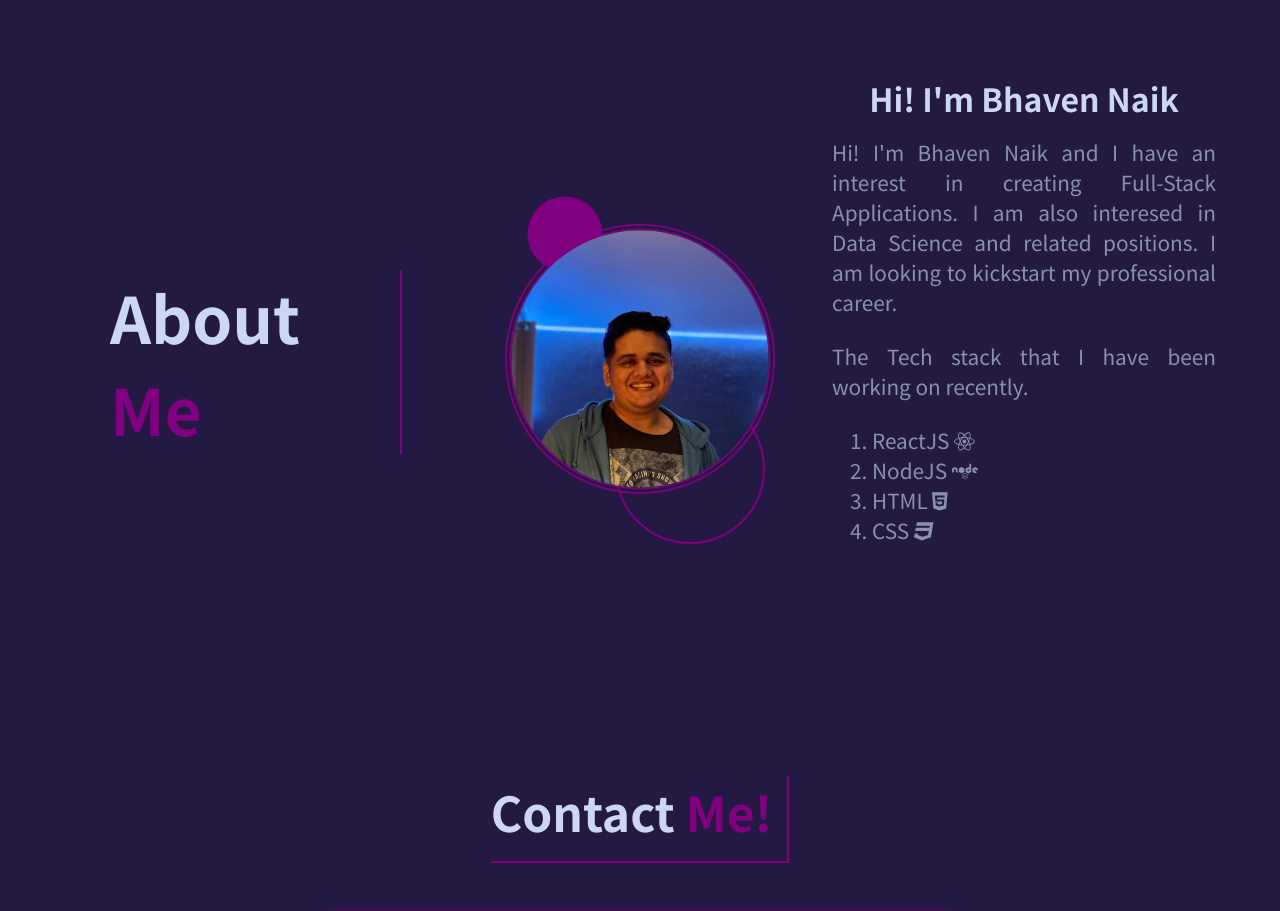
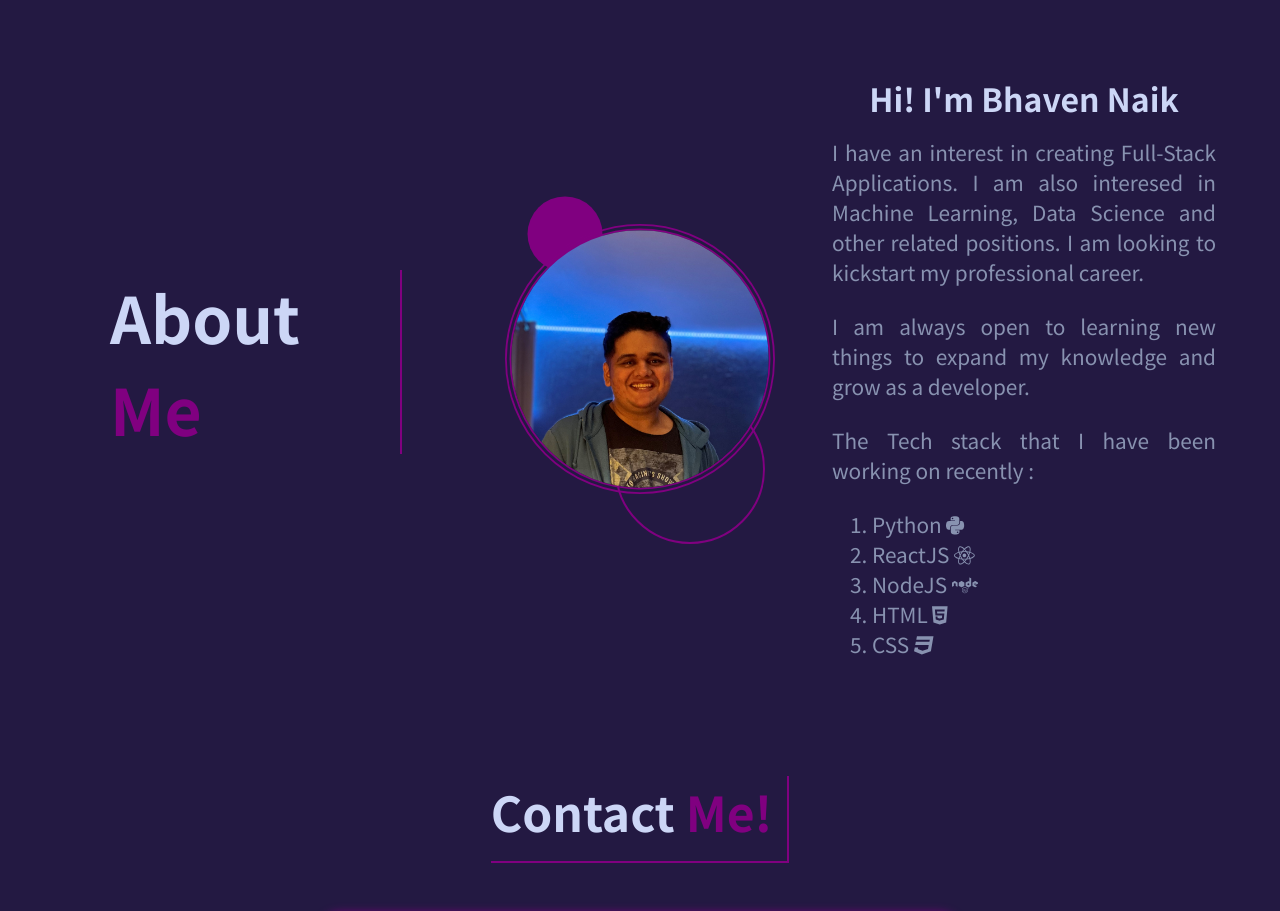
Before and after one commit to bhaven123/my-react-portfolio, a React (Create React App) app: page / in a window 1280 px wide. Shown: the part 1900-2811 px from the top of the page. Built offline with nearby package versions, Linux system fonts and the light colour scheme.

Commit message:
change description

```diff
--- a/src/pages/About.js
+++ b/src/pages/About.js
@@ -1,6 +1,7 @@
 import classes from "./About.module.css";
 import profileImage from "../assets/profile.jpg";
 import {
+  faPython,
   faReact,
   faNode,
   faHtml5,
@@ -26,16 +27,24 @@ const About = () => {
       <div>
         <h1 className={classes.greeting}>Hi! I'm Bhaven Naik</h1>
         <p className={classes.about}>
-          Hi! I'm Bhaven Naik and I have an interest in creating Full-Stack
-          Applications. I am also interesed in Data Science and related
+          I have an interest in creating Full-Stack Applications. I am also
+          interesed in Machine Learning, Data Science and other related
           positions. I am looking to kickstart my professional career.
         </p>
         <br />
         <p className={classes.about}>
-          The Tech stack that I have been working on recently.
+          I am always open to learning new things to expand my knowledge and
+          grow as a developer.
+        </p>
+        <br />
+        <p className={classes.about}>
+          The Tech stack that I have been working on recently :
         </p>
         <br />
         <ol className={classes.about}>
+          <li>
+            Python <FontAwesomeIcon icon={faPython} />
+          </li>
           <li>
             ReactJS <FontAwesomeIcon icon={faReact} />
           </li>
```
